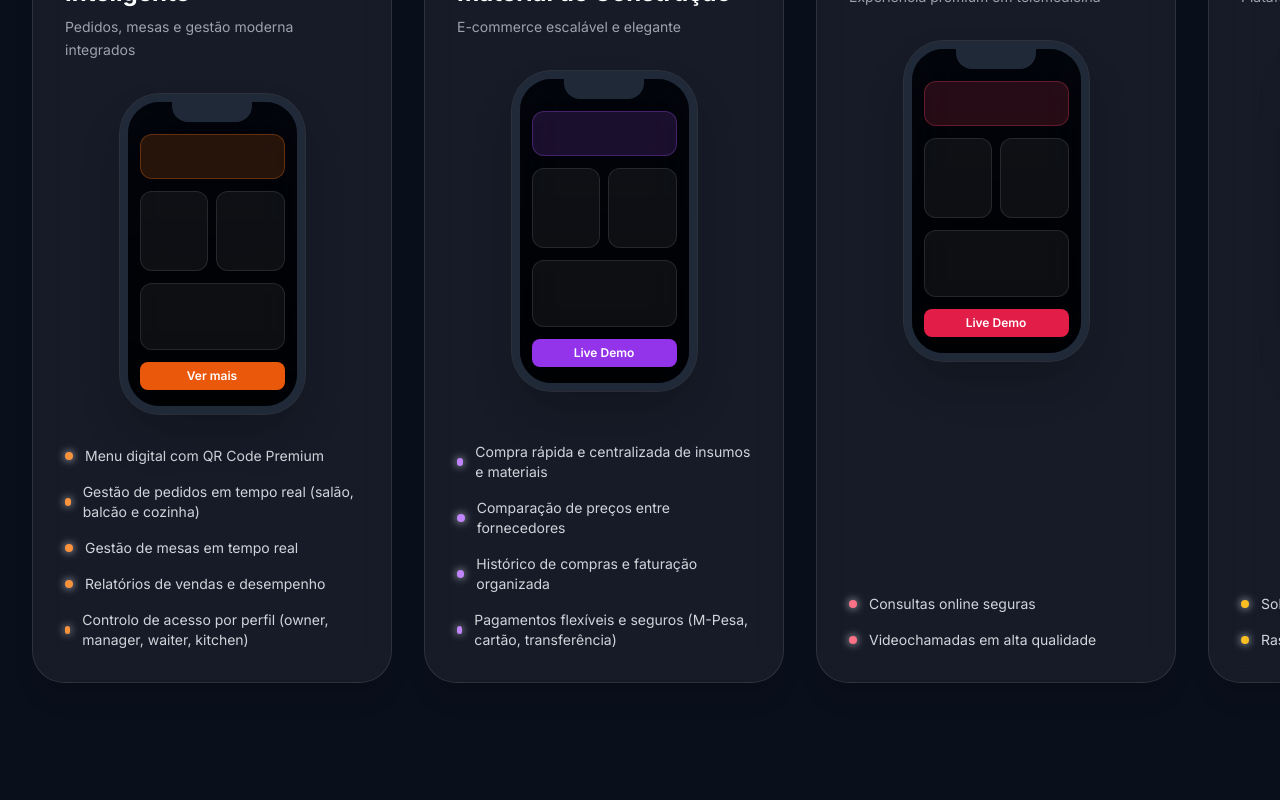
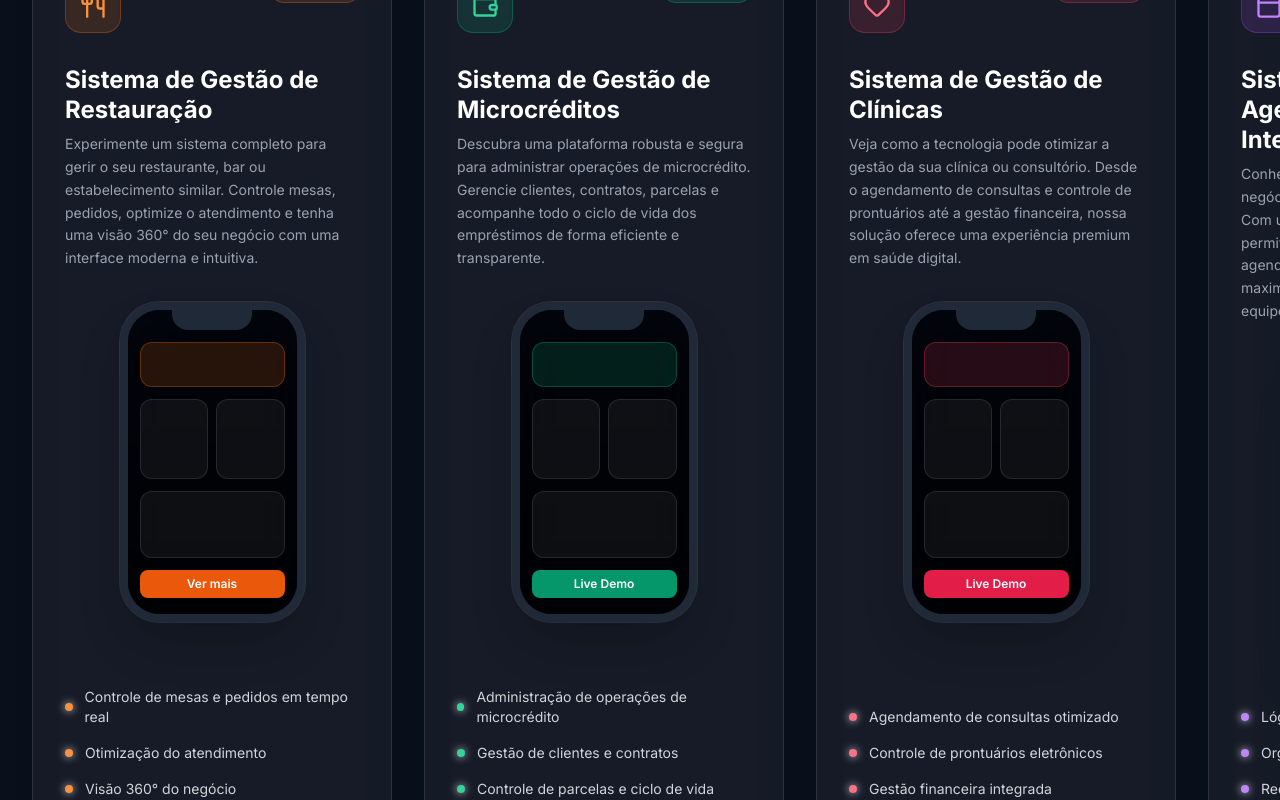
Before and after one commit to MauroPatricio/website-nhiquela, a React (Vite) app: page / in a window 1280 px wide. Shown: the part 1700-2500 px from the top of the page. Built offline with nearby package versions, Linux system fonts and the light colour scheme.

Commit message:
Actualizacao

```diff
--- a/src/components/Demos.jsx
+++ b/src/components/Demos.jsx
@@ -1,5 +1,5 @@
 import React, { useRef, useState } from 'react';
-import { Calendar, Car, Heart, ShoppingBag, Utensils, ChevronLeft, ChevronRight } from 'lucide-react';
+import { Calendar, Heart, Utensils, ChevronLeft, ChevronRight, Wallet } from 'lucide-react';
 import AntigravityModal from './AntigravityModal';
 
 const colorStyles = {
@@ -47,64 +47,59 @@ const colorStyles = {
 
 const demos = [
     {
-        title: 'Gestão Digital Inteligente',
-        subtitle: 'Pedidos, mesas e gestão moderna integrados',
+        title: 'Sistema de Gestão de Restauração',
+        subtitle: 'Experimente um sistema completo para gerir o seu restaurante, bar ou estabelecimento similar. Controle mesas, pedidos, optimize o atendimento e tenha uma visão 360° do seu negócio com uma interface moderna e intuitiva.',
         icon: Utensils,
         color: 'orange',
         link: 'https://gestaomodernaonline.com/',
         features: [
-            'Menu digital com QR Code Premium',
-            'Gestão de pedidos em tempo real (salão, balcão e cozinha)',
-            'Gestão de mesas em tempo real',
-            'Relatórios de vendas e desempenho',
-            'Controlo de acesso por perfil (owner, manager, waiter, kitchen)'
+            'Controle de mesas e pedidos em tempo real',
+            'Otimização do atendimento',
+            'Visão 360° do negócio',
+            'Interface moderna e intuitiva',
+            'Relatórios de desempenho detalhados'
         ]
     },
     {
-        title: 'Marketplace Avançado-Material de Construção',
-        subtitle: 'E-commerce escalável e elegante',
-        icon: ShoppingBag,
-        color: 'purple',
-        link: 'https://visacasa.gestaomodernaonline.com',
+        title: 'Sistema de Gestão de Microcréditos',
+        subtitle: 'Descubra uma plataforma robusta e segura para administrar operações de microcrédito. Gerencie clientes, contratos, parcelas e acompanhe todo o ciclo de vida dos empréstimos de forma eficiente e transparente.',
+        icon: Wallet,
+        color: 'emerald',
+        link: '#',
         features: [
-            'Compra rápida e centralizada de insumos e materiais',
-            'Comparação de preços entre fornecedores',
-            'Histórico de compras e faturação organizada',
-            'Pagamentos flexíveis e seguros (M-Pesa, cartão, transferência)'
+            'Administração de operações de microcrédito',
+            'Gestão de clientes e contratos',
+            'Controle de parcelas e ciclo de vida',
+            'Segurança e transparência',
+            'Relatórios financeiros completos'
         ]
     },
-
     {
-        title: 'Saúde Digital',
-        subtitle: 'Experiência premium em telemedicina',
+        title: 'Sistema de Gestão de Clínicas',
+        subtitle: 'Veja como a tecnologia pode otimizar a gestão da sua clínica ou consultório. Desde o agendamento de consultas e controle de prontuários até a gestão financeira, nossa solução oferece uma experiência premium em saúde digital.',
         icon: Heart,
         color: 'rose',
         link: '#',
         features: [
-            'Consultas online seguras',
-            'Videochamadas em alta qualidade'
+            'Agendamento de consultas otimizado',
+            'Controle de prontuários eletrônicos',
+            'Gestão financeira integrada',
+            'Experiência premium em saúde digital',
+            'Histórico clínico completo'
         ]
     },
     {
-        title: 'Mobilidade Urbana',
-        subtitle: 'Plataforma moderna de transporte',
-        icon: Car,
-        color: 'amber',
+        title: 'Sistema de Gestão de Agendamento Inteligente',
+        subtitle: 'Conheça uma ferramenta poderosa para negócios que dependem de agendamentos. Com uma lógica inteligente, este sistema permite uma organização impecável da agenda, reduzindo falhas de comunicação e maximizando a produtividade da sua equipe.',
+        icon: Calendar,
+        color: 'purple',
         link: '#',
         features: [
-            'Solicitação instantânea de corridas',
-            'Rastreamento em tempo real'
-        ]
-    },
-    {
-        title: 'Agendamento Inteligente',
-        subtitle: 'Automação para profissionais exigentes',
-        icon: Calendar,
-        color: 'emerald',
-        link: '#',
-        features: [
-            'Agenda dinâmica com IA',
-            'Confirmações automáticas por SMS e WhatsApp'
+            'Lógica inteligente de agendamento',
+            'Organização impecável da agenda',
+            'Redução de falhas de comunicação',
+            'Maximização da produtividade da equipe',
+            'Integração com calendários externos'
         ]
     }
 ];
@@ -169,10 +164,10 @@ const Demos = () => {
             <div className="max-w-7xl mx-auto px-4 sm:px-6 lg:px-8 mb-16 flex items-end justify-between">
                 <div>
                     <h2 className="text-4xl md:text-5xl font-extrabold text-white mb-4 tracking-tight">
-                        Soluções Digitais de Alto Padrão
+                        Explore Nossas Soluções em Ação
                     </h2>
                     <p className="text-gray-400 max-w-xl text-lg leading-relaxed">
-                        Plataformas modernas, escaláveis e desenhadas para negócios que querem liderar o mercado.
+                        Convidamos você a conhecer de perto o poder e a versatilidade das nossas plataformas de gestão digital. Através dos links abaixo, você pode acessar demonstrações ao vivo de sistemas completos, desenvolvidos para transformar a operação de diferentes tipos de negócios. Navegue, teste e descubra a solução ideal para o seu empreendimento.
                     </p>
                 </div>
 
@@ -199,7 +194,7 @@ const Demos = () => {
             >
                 {demos.map((demo, index) => {
                     const styles = colorStyles[demo.color];
-                    const isAntigravity = demo.title === 'Gestão Digital Inteligente';
+                    const isAntigravity = demo.title === 'Sistema de Gestão de Restauração';
 
                     return (
                         <div
```
